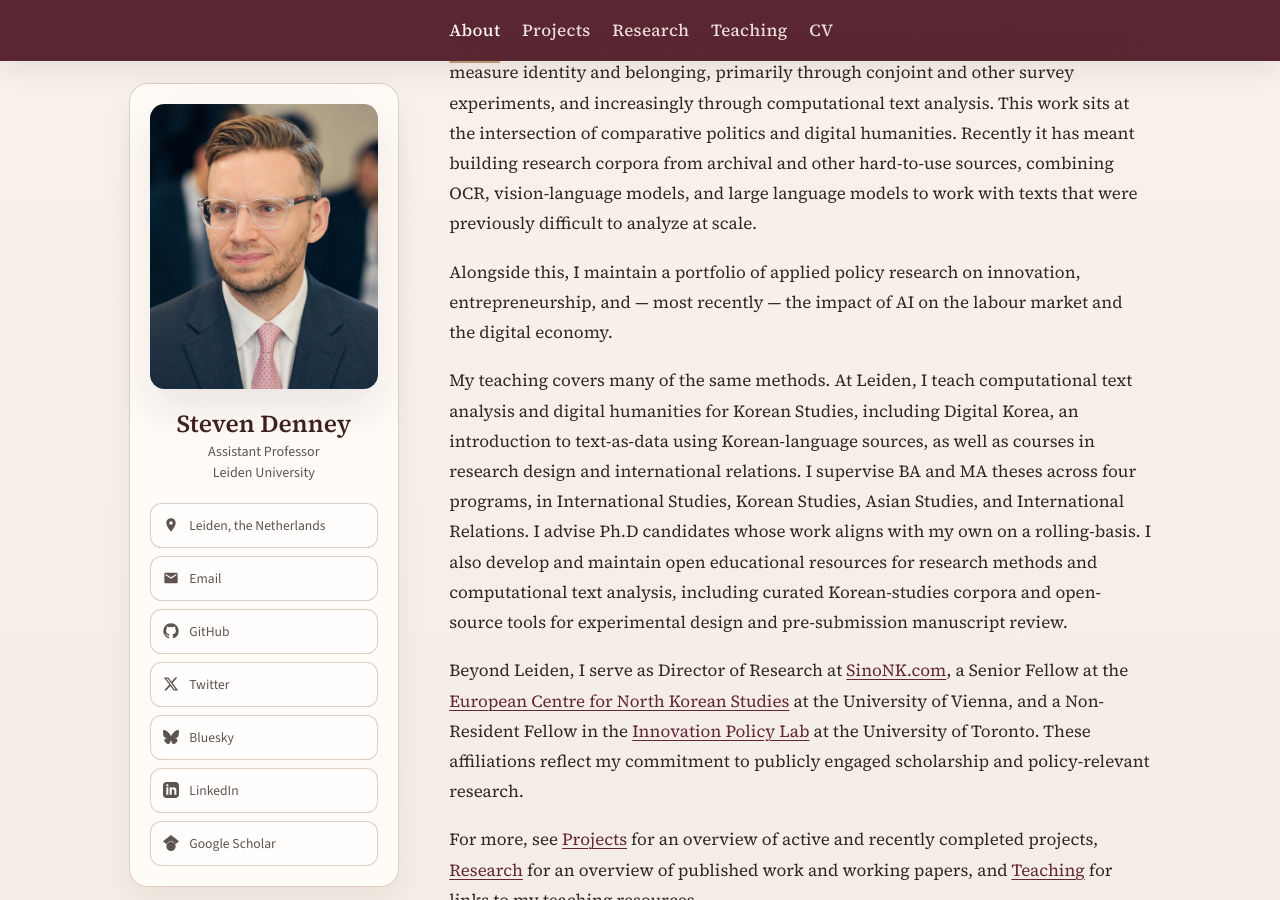
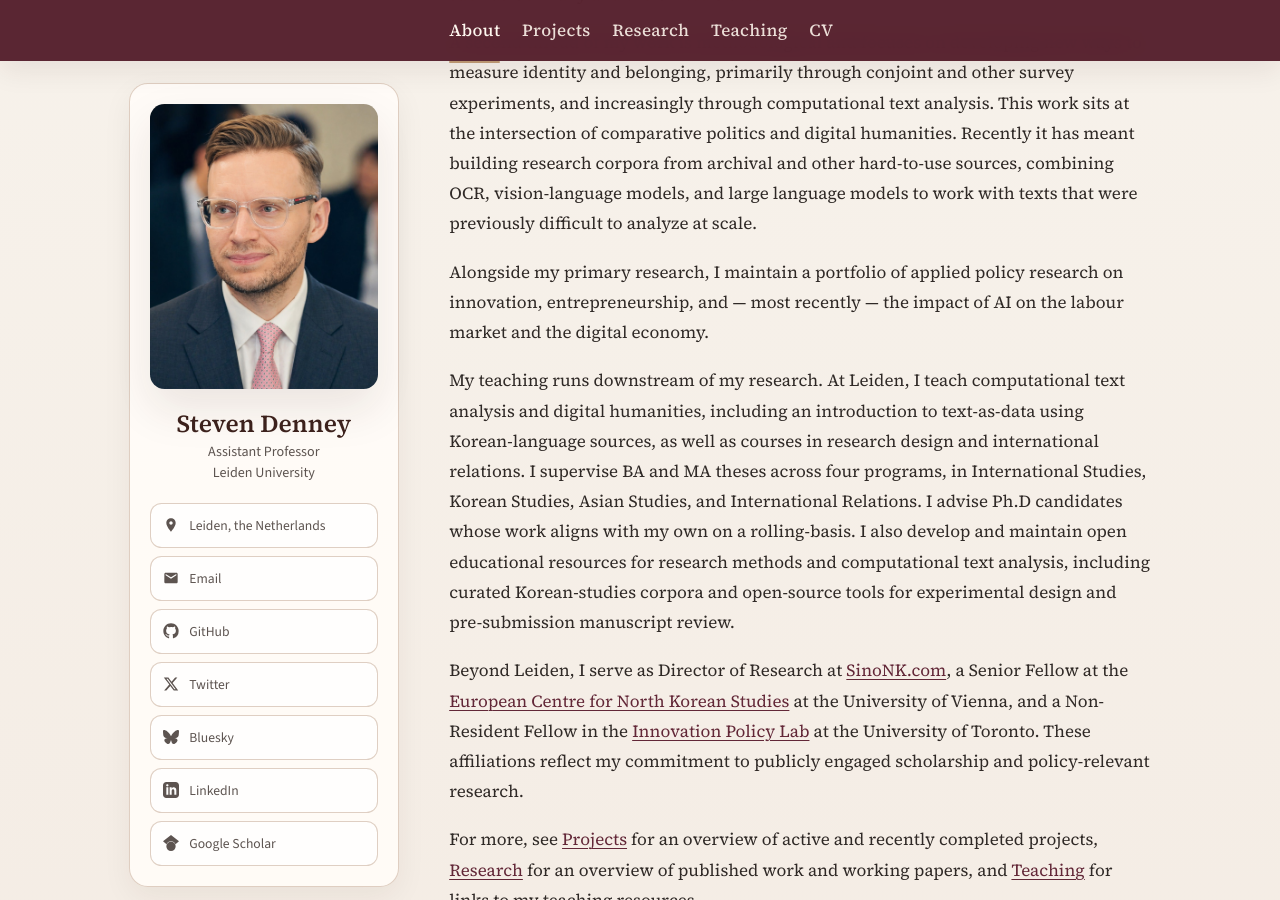
Before and after one commit to scdenney/scdenney.github.io, a Jekyll site: the page built from index.md, in a window 1280 px wide and 900 px high, scrolled down 419 px. Built offline with Jekyll 4.4.1, drawn with Linux system fonts in a browser that asks for light colours.

Commit message:
Update index.md

```diff
--- a/index.md
+++ b/index.md
@@ -9,9 +9,9 @@ I study how political institutions shape national identity and belonging — who
 
 A second thread of my work is methodological and focuses on developing new ways to measure identity and belonging, primarily through conjoint and other survey experiments, and increasingly through computational text analysis. This work sits at the intersection of comparative politics and digital humanities. Recently it has meant building research corpora from archival and other hard-to-use sources, combining OCR, vision-language models, and large language models to work with texts that were previously difficult to analyze at scale.
 
-Alongside this, I maintain a portfolio of applied policy research on innovation, entrepreneurship, and — most recently — the impact of AI on the labour market and the digital economy.
+Alongside my primary research, I maintain a portfolio of applied policy research on innovation, entrepreneurship, and — most recently — the impact of AI on the labour market and the digital economy.
 
-My teaching covers many of the same methods. At Leiden, I teach computational text analysis and digital humanities for Korean Studies, including Digital Korea, an introduction to text-as-data using Korean-language sources, as well as courses in research design and international relations. I supervise BA and MA theses across four programs, in International Studies, Korean Studies, Asian Studies, and International Relations. I advise Ph.D candidates whose work aligns with my own on a rolling-basis. I also develop and maintain open educational resources for research methods and computational text analysis, including curated Korean-studies corpora and open-source tools for experimental design and pre-submission manuscript review.
+My teaching runs downstream of my research. At Leiden, I teach computational text analysis and digital humanities, including an introduction to text-as-data using Korean-language sources, as well as courses in research design and international relations. I supervise BA and MA theses across four programs, in International Studies, Korean Studies, Asian Studies, and International Relations. I advise Ph.D candidates whose work aligns with my own on a rolling-basis. I also develop and maintain open educational resources for research methods and computational text analysis, including curated Korean-studies corpora and open-source tools for experimental design and pre-submission manuscript review.
 
 Beyond Leiden, I serve as Director of Research at [SinoNK.com](http://sinonk.com), a Senior Fellow at the [European Centre for North Korean Studies](https://ecnk.univie.ac.at/) at the University of Vienna, and a Non-Resident Fellow in the [Innovation Policy Lab](https://munkschool.utoronto.ca/ipl/) at the University of Toronto. These affiliations reflect my commitment to publicly engaged scholarship and policy-relevant research.
 
```
